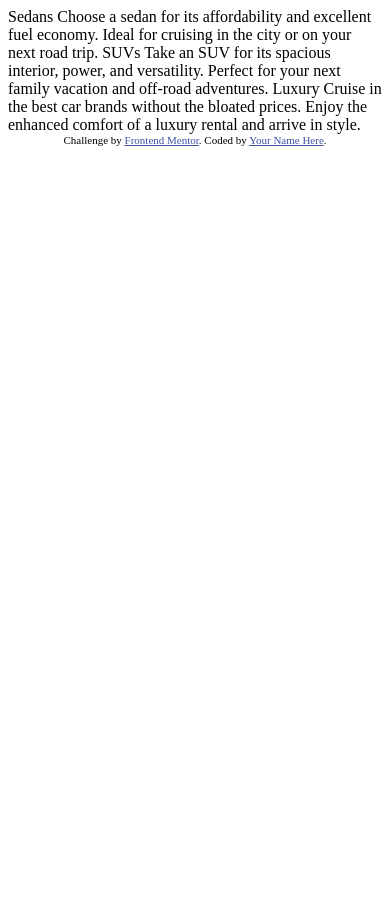
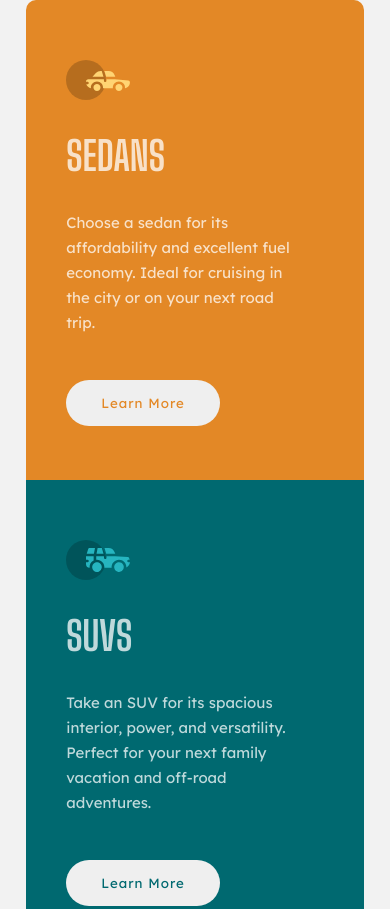
Before and after one commit to azyepes/3-column-preview-card-component-main, a plain HTML site: page index.html in a window 390 px wide. Shown: the top 909 px of the page. Before the commit the page ends 844 px from the top, so only its background shows below. Drawn offline with Linux system fonts and the light colour scheme.

Commit message:
Mobile version finished.

```diff
--- a/index.html
+++ b/index.html
@@ -3,34 +3,42 @@
 <head>
   <meta charset="UTF-8">
   <meta name="viewport" content="width=device-width, initial-scale=1.0"> <!-- displays site properly based on user's device -->
-
+  <meta http-equiv="X-UA-Compatible" content="ie=edge">
   <link rel="icon" type="image/png" sizes="32x32" href="./images/favicon-32x32.png">
-
+  <link rel="stylesheet" href="./style.css">
+  <link href="https://fonts.googleapis.com/css2?family=Big+Shoulders+Display:wght@700&family=Lexend+Deca&display=swap" rel="stylesheet">
   <title>Frontend Mentor | 3-column preview card component</title>
-
-  <!-- Feel free to remove these styles or customise in your own stylesheet 👍 -->
-  <style>
-    .attribution { font-size: 11px; text-align: center; }
-    .attribution a { color: hsl(228, 45%, 44%); }
-  </style>
 </head>
 <body>
-
-  Sedans
-  Choose a sedan for its affordability and excellent fuel economy. Ideal for cruising in the city
-  or on your next road trip.
-
-  SUVs
-  Take an SUV for its spacious interior, power, and versatility. Perfect for your next family vacation
-  and off-road adventures.
-
-  Luxury
-  Cruise in the best car brands without the bloated prices. Enjoy the enhanced comfort of a luxury
-  rental and arrive in style.
-
-  <div class="attribution">
+  <main>
+  <article class="sedans">
+    <img src="./images/icon-sedans.svg" alt="icon-sedans">
+    <h2>SEDANS</h2>
+    <p>Choose a sedan for its affordability and excellent fuel economy. Ideal for cruising in the city
+      or on your next road trip.
+    </p>
+    <button class="sedans_button" type="button">Learn More</button>
+  </article>
+  <article class="suvs">
+    <img src="./images/icon-suvs.svg" alt="icon-sedans">
+    <h2>SUVS</h2>
+    <p>Take an SUV for its spacious interior, power, and versatility. Perfect for your next family vacation
+      and off-road adventures.
+    </p>
+    <button class="suvs_button" type="button">Learn More</button>
+  </article>
+  <article class="luxury">
+    <img src="./images/icon-luxury.svg" alt="icon-sedans">
+    <h2>LUXURY</h2>
+    <p>Cruise in the best car brands without the bloated prices. Enjoy the enhanced comfort of a luxury
+      rental and arrive in style.
+    </p>
+    <button class="luxury_button" type="button">Learn More</button>
+  </article>
+  </main>
+  <footer class="attribution">
     Challenge by <a href="https://www.frontendmentor.io?ref=challenge" target="_blank">Frontend Mentor</a>.
-    Coded by <a href="#">Your Name Here</a>.
-  </div>
+    Coded by <a href="www.linkedin.com/in/luisypsfdez" target="_blank">Luis Yps Fdez</a>.
+  </footer>
 </body>
 </html>
--- /dev/null
+++ b/style.css
@@ -0,0 +1,124 @@
+:root {
+    /* Primary */
+    --brightorange: hsl(31, 77%, 52%);
+    --darkcyan: hsl(184, 100%, 22%);
+    --verydarkcyan: hsl(179, 100%, 13%);
+
+    /* Neutral */
+    --transparentwhite /*(paragraphs)*/: hsla(0, 0%, 100%, 0.75);
+    --verylightgray /*(background, headings, buttons)*/: hsl(0, 0%, 95%);
+}
+
+* {
+    box-sizing: border-box;
+    margin: 0;
+    padding: 0;
+}
+
+html,
+body {
+    width: 100%;
+    height: auto;
+    font-size: 62.5%;
+    font-family: 'Lexend Deca', sans-serif;
+    font-weight: 400;
+    background-color: var(--verylightgray);
+    display: flex;
+    flex-direction: column;
+    justify-content: center;
+    align-items: center;
+}
+
+main {
+    width: 337.5px;
+    display: grid;
+    grid-template-rows: repeat(3, 1fr);
+}
+
+article {
+    width: 100%;
+    height: 480px;
+    color: var(--transparentwhite);
+    padding: 60px 0 0 40px;
+}
+
+h2 {
+    font-family: 'Big Shoulders Display', cursive;
+    font-size: 4rem;
+    font-weight: 700;
+    padding: 30px 0 15px;
+}
+
+p {
+    width: 80%;
+    font-size: 1.5rem;
+    line-height: 25px;
+    padding: 15px 0 30px;
+}
+
+button {
+    margin-top: 15px;
+    padding: 15px 35px;
+    border-radius: 50px;
+    border: none;
+    font-family: 'Lexend Deca', sans-serif;
+    font-weight: 400;
+    letter-spacing: 1px;
+}
+
+.sedans {
+    background-color: var(--brightorange);
+    border-radius: 10px 10px 0 0;
+}
+
+.sedans_button {
+    color: var(--brightorange);
+    cursor: pointer;
+}
+
+.suvs {
+    background-color: var(--darkcyan);
+}
+
+.suvs_button {
+    color: var(--darkcyan);
+    cursor: pointer;
+}
+
+.luxury {
+    background-color: var(--verydarkcyan);
+    border-radius: 0 0 10px 10px;
+}
+
+.luxury_button {
+    color: var(--verydarkcyan);
+    cursor: pointer;
+}
+
+.attribution {
+    font-size: 11px; text-align: center;
+}
+
+.attribution a {
+    color: hsl(228, 45%, 44%);
+}
+
+@media screen and (min-width: 1024px) {
+    .sedans_button:hover {
+        color: var(--verylightgray);
+        background-color: var(--brightorange);
+        border: 1px solid var(--verylightgray);
+    }
+
+    .suvs_button:hover {
+        color: var(--verylightgray);
+        background-color: var(--darkcyan);
+        border: 1px solid var(--verylightgray);
+    }
+
+    .luxury_button:hover {
+        color: var(--verylightgray);
+        background-color: var(--verydarkcyan);
+        border: 1px solid var(--verylightgray);
+    }
+}
```
